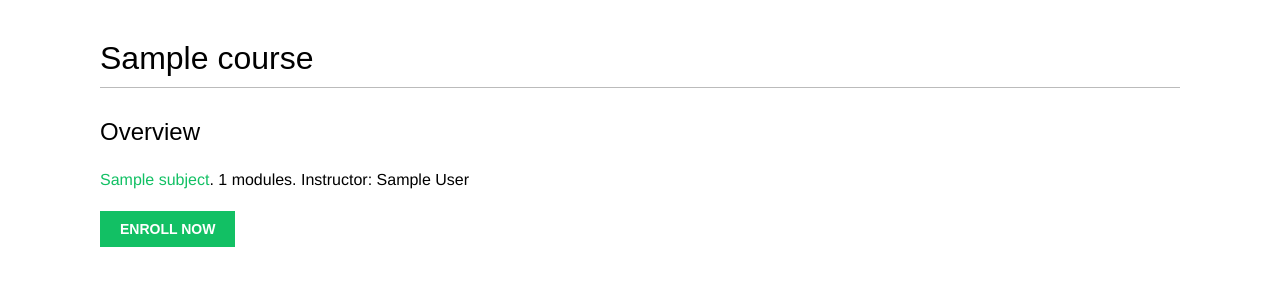
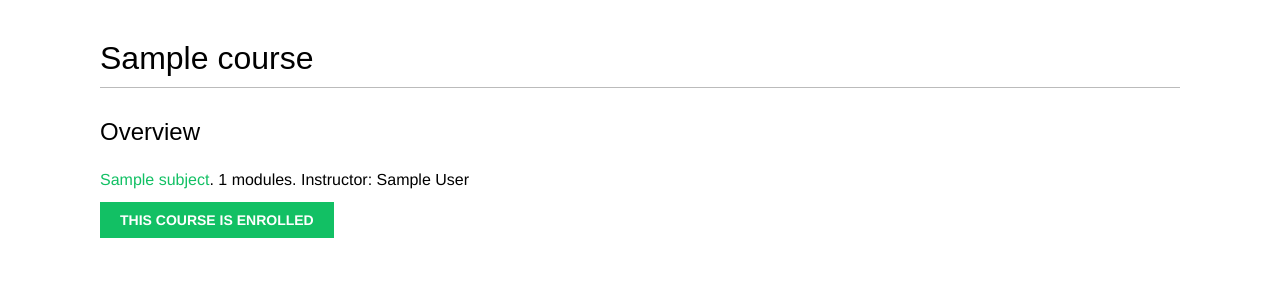
Before and after one commit to Hommaster/Shop-CoursesSite, a Django app: a page that uses educa/courses/templates/courses/course/detail.html in a window 1280 px wide. Shown: the part 48-348 px from the top of the page. Run offline with Django 4.2, Linux system fonts and the light colour scheme; a user stored in the database is signed in; tables that the repository leaves empty hold one stand-in row (values such as "Sample post"); some web fonts are replaced.

Commit message:
upgrade enroll system

```diff
--- a/educa/courses/templates/courses/course/detail.html
+++ b/educa/courses/templates/courses/course/detail.html
@@ -19,13 +19,19 @@
       </p>
       {{ object.overview|linebreaks }}
       {% if request.user.is_authenticated %}
-        <form action="{% url "student_enroll_course" %}" method="post">
-          {{ enroll_form }}
-          {% csrf_token %}
-          <input type="submit" value="Enroll now">
-        </form>
+        {% if enroll %}
+          <form action="{% url "student_enroll_course" %}" method="post">
+            {{ enroll_form }}
+            {% csrf_token %}
+            <input type="submit" value="Enroll now">
+          </form>
+        {% else %}
+          <a href="{% url 'student_course_detail' course.id %}" class="button">
+            This course is enrolled
+          </a>
+        {% endif %}
       {% else %}
-        <a href="{% url "student_registration" %}" class="button">
+        <a href="{% url "registrate" %}" class="button">
           Register to enroll
         </a>
       {% endif %}
--- a/educa/courses/views.py
+++ b/educa/courses/views.py
@@ -15,6 +15,7 @@ from .models import Course, Module, Content, Subject
 from braces.views import CsrfExemptMixin, JSONResponseMixin
 
 from students.forms import EnrollStudentForm
+from accounts.models import Profile
 
 
 class OwnerMixin:
@@ -228,13 +229,25 @@ class CourseListView(TemplateResponseMixin, View):
 class CourseDetailView(DetailView):
     template_name = 'courses/course/detail.html'
     model = Course
+    course = None
+    trying = None
 
     def get_context_data(self, **kwargs):
         context = super().get_context_data(**kwargs)
-        context['enroll_form'] = EnrollStudentForm(
-            initial={
-                'course': self.object,
-                'profile': self.request.user,
-            }
-        )
+        self.course = self.object
+        try:
+            Profile.objects.filter(course=self.object).get(user=self.request.user)
+            self.trying = True
+        except Profile.DoesNotExist:
+            self.trying = False
+        if self.trying is False:
+            context['enroll_form'] = EnrollStudentForm(
+                initial={
+                    'course': self.object,
+                    'profile': self.request.user,
+                }
+            )
+            context['enroll'] = True
+        else:
+            context['enroll'] = False
         return context
```
